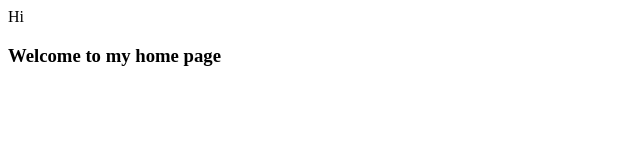
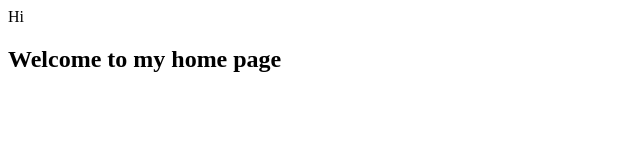
Before and after one commit to hajsf/hajsf.github.io, a plain HTML site: page index.html in a window 1280 px wide. Shown: the whole page, without its empty margins (0-640 px from the left). Drawn offline with Linux system fonts and the light colour scheme.

Commit message:
Update index.html

```diff
--- a/index.html
+++ b/index.html
@@ -1,3 +1,3 @@
 Hi
 
-<h3>Welcome to my home page</h3>
+<h2>Welcome to my home page</h2>
```
